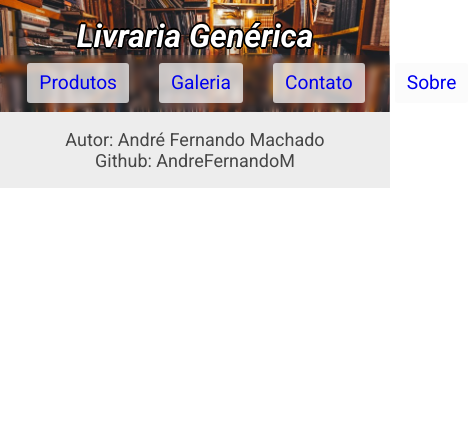
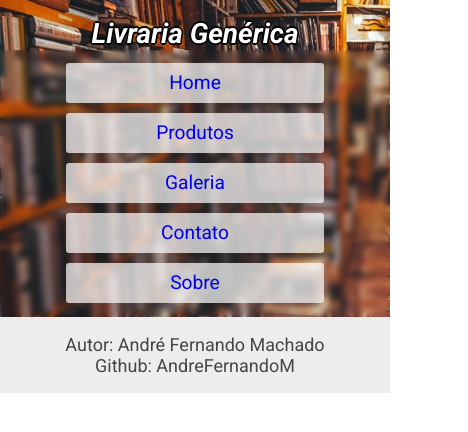
Before and after one commit to AndreFernandoM/Projeto-Parcial, a plain HTML site: page blog.html in a window 390 px wide. Shown: the whole page, 468 px wide, since content can reach past the window. Drawn offline with Linux system fonts and the light colour scheme.

Commit message:
fix: responsividade

```diff
--- a/styles/index.css
+++ b/styles/index.css
@@ -1,12 +1,11 @@
-@import url('https://fonts.googleapis.com/css2?family=Roboto:ital,wght@0,100;0,300;0,400;0,500;0,700;0,900;1,100;1,300;1,400;1,500;1,700;1,900&display=swap');
+@import url("https://fonts.googleapis.com/css2?family=Roboto:ital,wght@0,100;0,300;0,400;0,500;0,700;0,900;1,100;1,300;1,400;1,500;1,700;1,900&display=swap");
 
 * {
     margin: 0;
     padding: 0;
-    font-family: 'Roboto';
+    font-family: "Roboto";
     box-sizing: border-box;
     text-decoration: none;
-
 }
 
 header {
@@ -19,7 +18,6 @@ header {
     align-items: stretch;
     font-size: larger;
     padding: 2vh 0 0 0;
-
 }
 
 .header-text {
@@ -30,7 +28,8 @@ header {
     font-size: 32px;
     font-style: oblique;
     text-shadow: 0.1rem 0 #000, -0.1rem 0 #000, 0 0.1rem #000, 0 -0.1rem #000,
-        0.05rem 0.05rem #000, -0.05rem -0.05rem #000, 0.05rem -0.05rem #000, -0.05rem 0.05rem #000;
+        0.05rem 0.05rem #000, -0.05rem -0.05rem #000, 0.05rem -0.05rem #000,
+        -0.05rem 0.05rem #000;
 }
 
 header nav {
@@ -41,7 +40,6 @@ header nav {
     align-items: center;
     flex-direction: row;
     justify-content: center;
-
 }
 
 nav .nav-pages {
@@ -75,9 +73,8 @@ nav .nav-pages {
     touch-action: manipulation;
 }
 
-.nav-pages li a:visited{
+.nav-pages li a:visited {
     color: black;
-
 }
 
 .nav-pages li:hover {
@@ -90,8 +87,6 @@ nav .nav-pages {
     transform: scale(0.95);
 }
 
-
-
 footer {
     text-align: center;
     padding: 2vh;
@@ -100,12 +95,62 @@ footer {
 
     font-size: large;
 }
-footer a{
+
+footer a {
     color: #464646;
-
 }
 
-footer a:visited{
-color: #464646;
+footer a:visited {
+    color: #464646;
+}
 
+@media only screen and (max-width: 425px) {
+    .header-text {
+        font-size: 24px;
+    }
+
+    header nav {
+        flex-direction: column;
+    }
+
+    .nav-pages {
+        flex-direction: column;
+
+        align-items: center;
+
+        padding: 2vh 0;
+    }
+
+    .nav-pages li {
+        margin: 10px 0;
+        width: 80%;
+        text-align: center;
+    }
 }
+
+@media only screen and (max-width: 1024px) {
+    .header-text {
+        font-size: 28px;
+    }
+
+    .nav-pages li {
+        margin: 5px 10px;
+    }
+}
+
+@media only screen and (min-width: 2560px) {
+    .header-text {
+        font-size: 64px;
+    }
+    .nav-pages li {
+        margin: 15px 10px;
+        padding: 24px;
+
+        border-radius: 8px;
+        font-size: larger;
+    }
+
+    footer{
+        font-size: 24px;
+    }
+}
```
